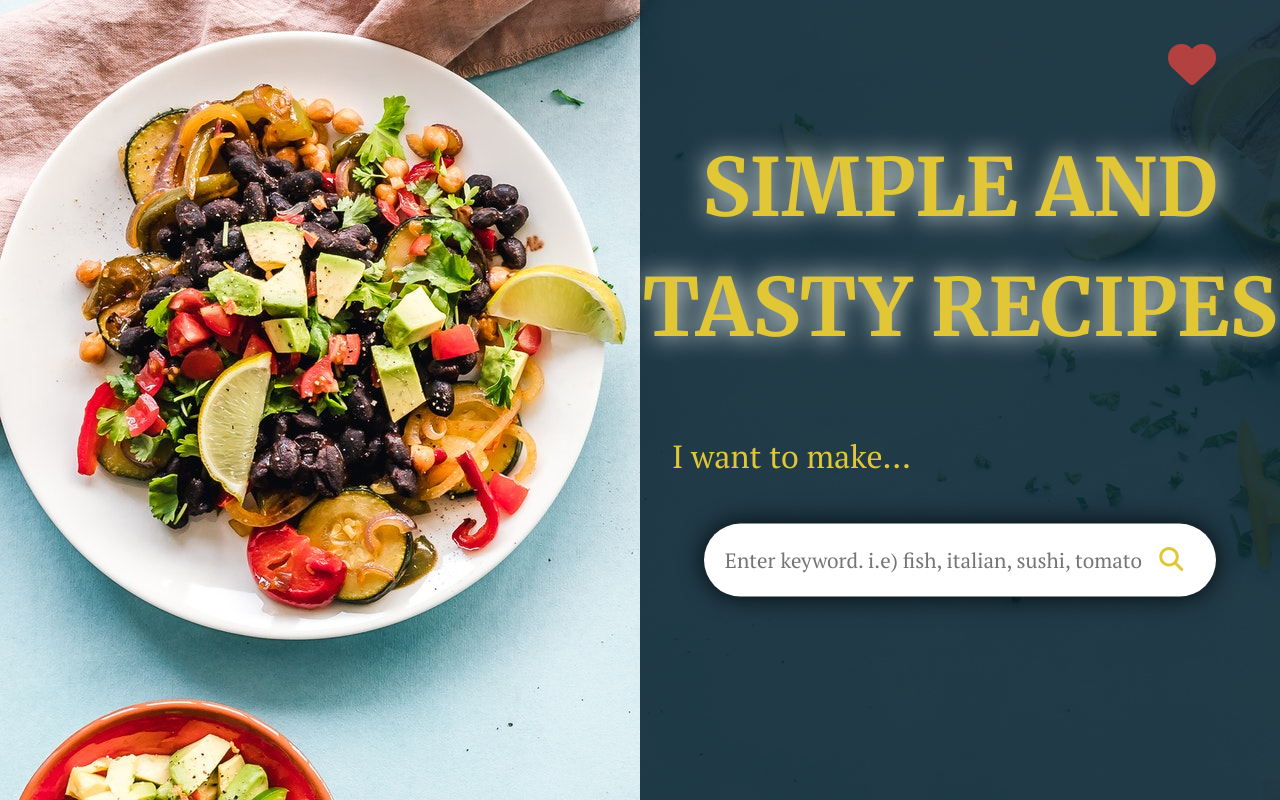
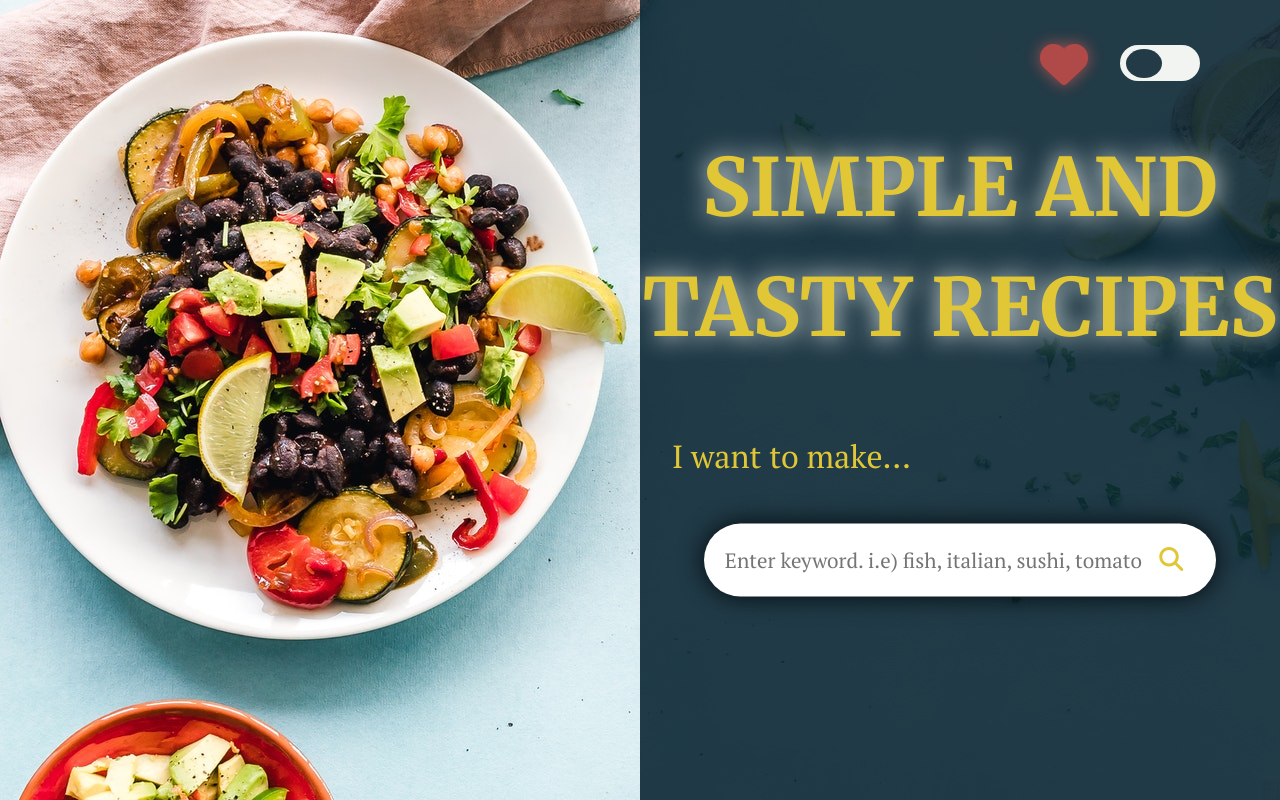
Before and after one commit to YukiRamu/Recipe-Finder, a plain HTML site: page index.html in a window 1280 px wide. Shown: the top 800 px of the page. Drawn offline with nearby package versions, Linux system fonts and the light colour scheme.

Commit message:
started working on dark-light mode change

```diff
--- a/index.html
+++ b/index.html
@@ -27,7 +27,17 @@
   <!--header-->
   <header class="header" id="header">
     <h1>Simple and Tasty Recipes</h1>
-    <a href="#" class="bookmarkLink"><i class="fas fa-heart fa-3x"></i></a>
+    <nav class="navBar">
+      <!--bookmark link-->
+      <a href="#" class="bookmarkLink"><i class="fas fa-heart fa-3x"></i></a>
+      <!--dark-light mode change-->
+      <div class="modeChange">
+        <input type="checkbox" class="darkLight" id="darkLight">
+        <label for="darkLight" class="darkLightLabel">
+          <div class="ball"></div>
+        </label>
+      </div>
+    </nav>
 
     <!--recipe search form-->
     <div class="searchForm">
@@ -35,12 +45,12 @@
         <label for="#keyword">I want to make... </label>
         <input type="text" name="keyword" class="keyword" placeholder="Enter keyword. i.e) fish, italian, sushi, tomato"
           required>
-        <!--input idea : dishType dropdown-->
         <button type="submit" value="Search Recipe" class="search"><i class="fas fa-search"></i></button>
         <p class="alert"></p>
       </div>
 
       <!--  ====planning to change to the popup screen
+        //input idea : dishType dropdown
         <div>
         <label for="#cuisine">Cuisine: </label>
         <input type="text" name="cuisine" class="cuisine" placeholder="Enter cuisine">
--- a/js/main.js
+++ b/js/main.js
@@ -46,6 +46,7 @@ const timerBtn = document.getElementById("timerBtn");
 //animation
 const toTopBtn = document.querySelector("#toTop"); // move to top button
 const loader = document.querySelector(".loader"); // loading modal
+const
 
 //filter to be added : &cuisineType=${cuisine}
 
--- /dev/null
+++ b/js/timer.js
@@ -0,0 +1 @@
+/* ====== Variable Declaration ===== */
--- a/scss/style.scss
+++ b/scss/style.scss
@@ -4,14 +4,14 @@
 $color1: #ebece5;
 $color2: #e3e3e3;
 $color3: #d76b34;
-$color4: #b34140; // in use
+$color4: #ca4d4a; // in use
 $color5: #d75a54;
 $color6: #97342b; // in use
 $color7: #cc9456;
 
 //Color pattern 2
 $color8: #04080c;
-$color9: #434846;
+$color9: #434846; // in use
 $color10: #5a280b;
 $color11: #b85712;
 $color12: #e1c736; // in use
@@ -51,6 +51,46 @@ $base: rgba(12, 39, 53, 0.9); //in use
   }
 }
 
+@keyframes flicker {
+  0% {
+    opacity: 0.1;
+    text-shadow: 0 0 1em #d75b54e4;
+  }
+  2% {
+    opacity: 0.1;
+    text-shadow: 0 0 1em #d75b54e4;
+  }
+  4% {
+    opacity: 1;
+    text-shadow: 0 0 1em #d75b54e4;
+  }
+  19% {
+    opacity: 1;
+    text-shadow: 0 0 1em #d75b54e4;
+  }
+  21% {
+    opacity: 0.1;
+    text-shadow: 0 0 1em #d75b54e4;
+  }
+  23% {
+    opacity: 1;
+    text-shadow: 0 0 1em #d75b54e4;
+  }
+
+  80% {
+    opacity: 1;
+    text-shadow: 0 0 1em #d75b54e4;
+  }
+  83% {
+    opacity: 0.4;
+    text-shadow: 0 0 1em #d75b54e4;
+  }
+  87% {
+    opacity: 1;
+    text-shadow: 0 0 1em #d75b54e4;
+  }
+}
+
 @mixin centering {
   top: 50%;
   left: 50%;
@@ -76,6 +116,7 @@ p {
 }
 .fa-heart {
   color: $color4;
+  z-index: 100;
   &:hover {
     color: $color14;
   }
@@ -135,7 +176,7 @@ body {
       text-transform: uppercase;
     }
   }
-  //header
+  /* header */
   .header {
     text-align: center;
     background-image: url(../img/top2.jpg);
@@ -147,17 +188,54 @@ body {
       text-shadow: 0 0 0.3em $color15;
       margin-left: auto;
       width: 50%;
-      z-index: 1;
+      z-index: 200;
       top: 16%;
       position: relative;
       font-size: 5em;
     }
-    .bookmarkLink {
+    .navBar {
+      @include flex;
+      z-index: 300;
       position: absolute;
       top: 5%;
-      right: 5%;
-      z-index: 100;
+      right: 0;
+      width: 25%;
+      //bookmark link
+      .bookmarkLink {
+        animation: flicker 2s linear infinite;
+      }
+      //dark-light mode change
+      .modeChange {
+        width: 25%;
+        margin-left: 2em;
+        .darkLight {
+          display: none;
+        }
+        .darkLightLabel {
+          border-radius: 50vw;
+          background-color: $color15;
+          width: 100%;
+          height: 100%;
+          height: 75%;
+          display: block;
+          margin-top: 0.3em;
+          .ball {
+            position: relative;
+            top: 12%;
+            left: 7%;
+            width: 45%;
+            height: 80%;
+            background-color: $base;
+            border-radius: 50%;
+            cursor: pointer;
+            &:hover {
+              border: 0.2em solid $color12;
+            }
+          }
+        }
+      }
     }
+    //recipe search form
     .searchForm {
       background-color: $base;
       margin: auto;
@@ -166,6 +244,7 @@ body {
       position: absolute;
       top: 0%;
       left: 50%;
+      z-index: 100;
       .keywordSearch {
         position: relative;
         height: 100%;
```
Also changed, not shown: timer.html (renamed from countdownTimer.html, +14 -1 lines), scss/Timer/timer.scss (added), scss/style.css, 1 other file.
